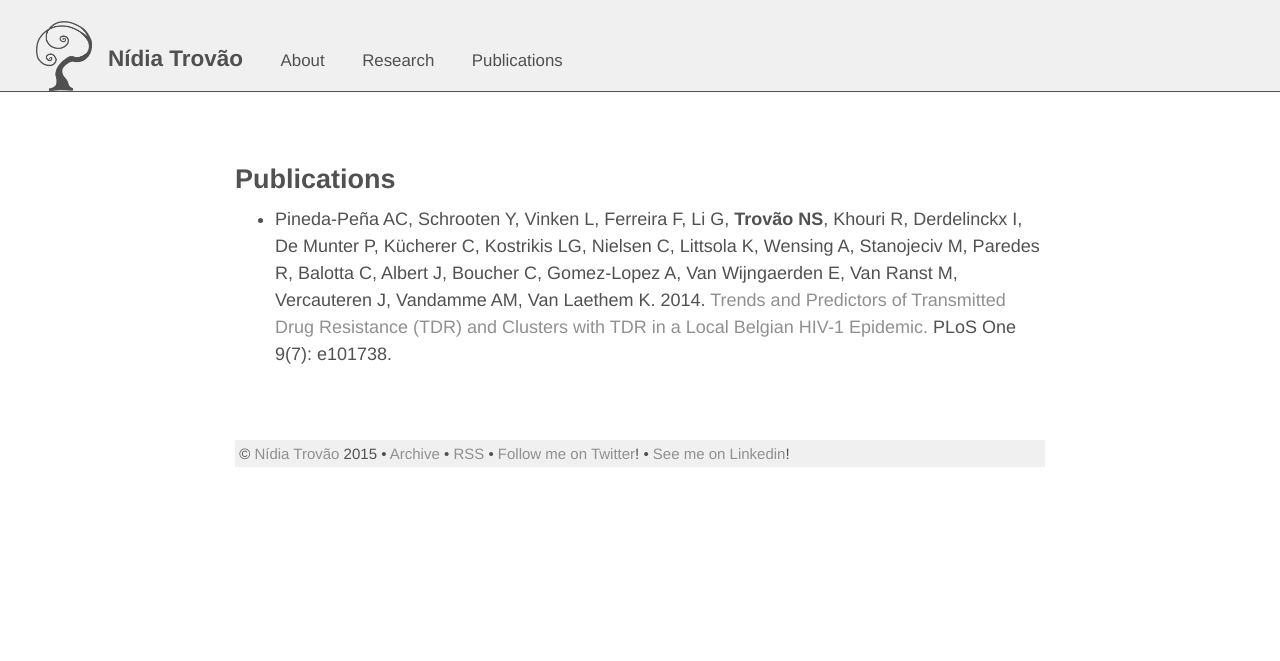
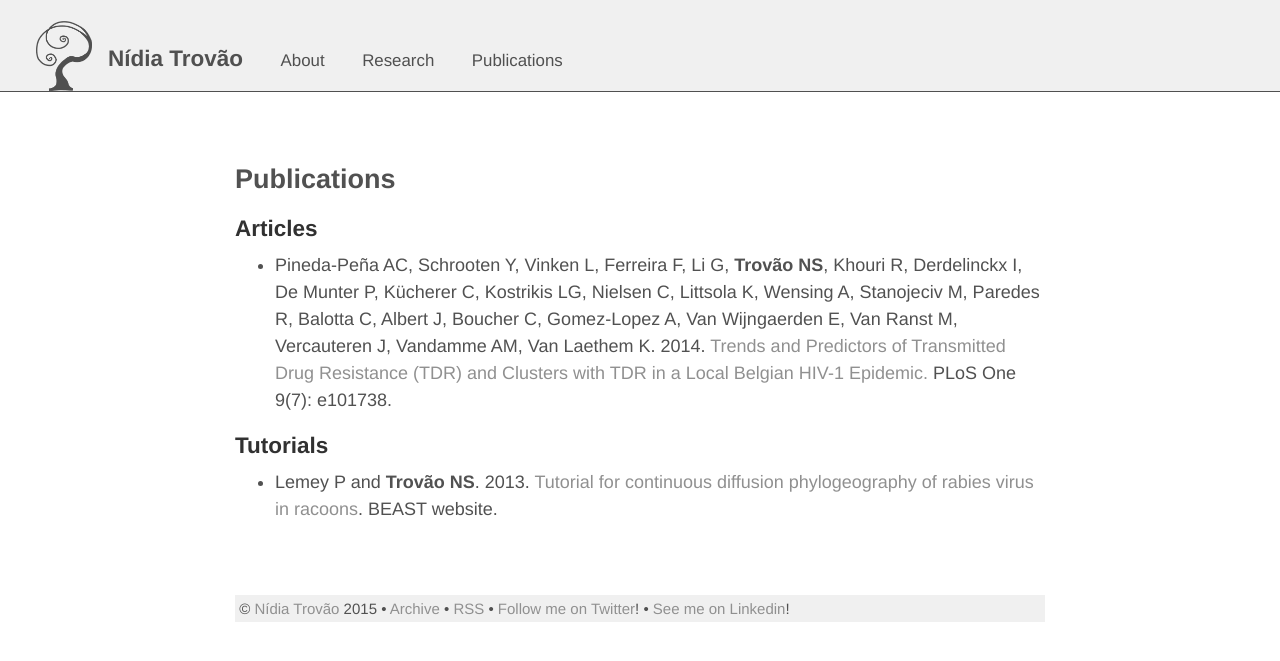
Before and after one commit to nidiatrovao/nidiatrovao.github.io, a Jekyll site: the page built from publications.md, in a window 1280 px wide. Shown: the top 661 px of the page. Built offline with Jekyll 4.4.1, drawn with Linux system fonts in a browser that asks for light colours.

Commit message:
publications update

```diff
--- a/publications.md
+++ b/publications.md
@@ -2,5 +2,11 @@
 layout: page
 title: Publications
 ---
+##Articles
 
 * Pineda-Peña AC, Schrooten Y, Vinken L, Ferreira F, Li G, <b>Trovão NS</b>, Khouri R, Derdelinckx I, De Munter P, Kücherer C, Kostrikis LG, Nielsen C, Littsola K, Wensing A, Stanojeciv M, Paredes R, Balotta C, Albert J, Boucher C, Gomez-Lopez A, Van Wijngaerden E, Van Ranst M, Vercauteren J, Vandamme AM, Van Laethem K. 2014. [Trends and Predictors of Transmitted Drug Resistance (TDR) and Clusters with TDR in a Local Belgian HIV-1 Epidemic.](http://journals.plos.org/plosone/article?id=10.1371/journal.pone.0101738) PLoS One 9(7): e101738.
+
+
+##Tutorials
+
+* Lemey P and <b>Trovão NS</b>. 2013. [Tutorial for continuous diffusion phylogeography of rabies virus in racoons](https://code.google.com/p/beast-mcmc/downloads/detail?name=Continuous_Phylogeography_1.7.5.zip&can=2&q=). BEAST website.
```
